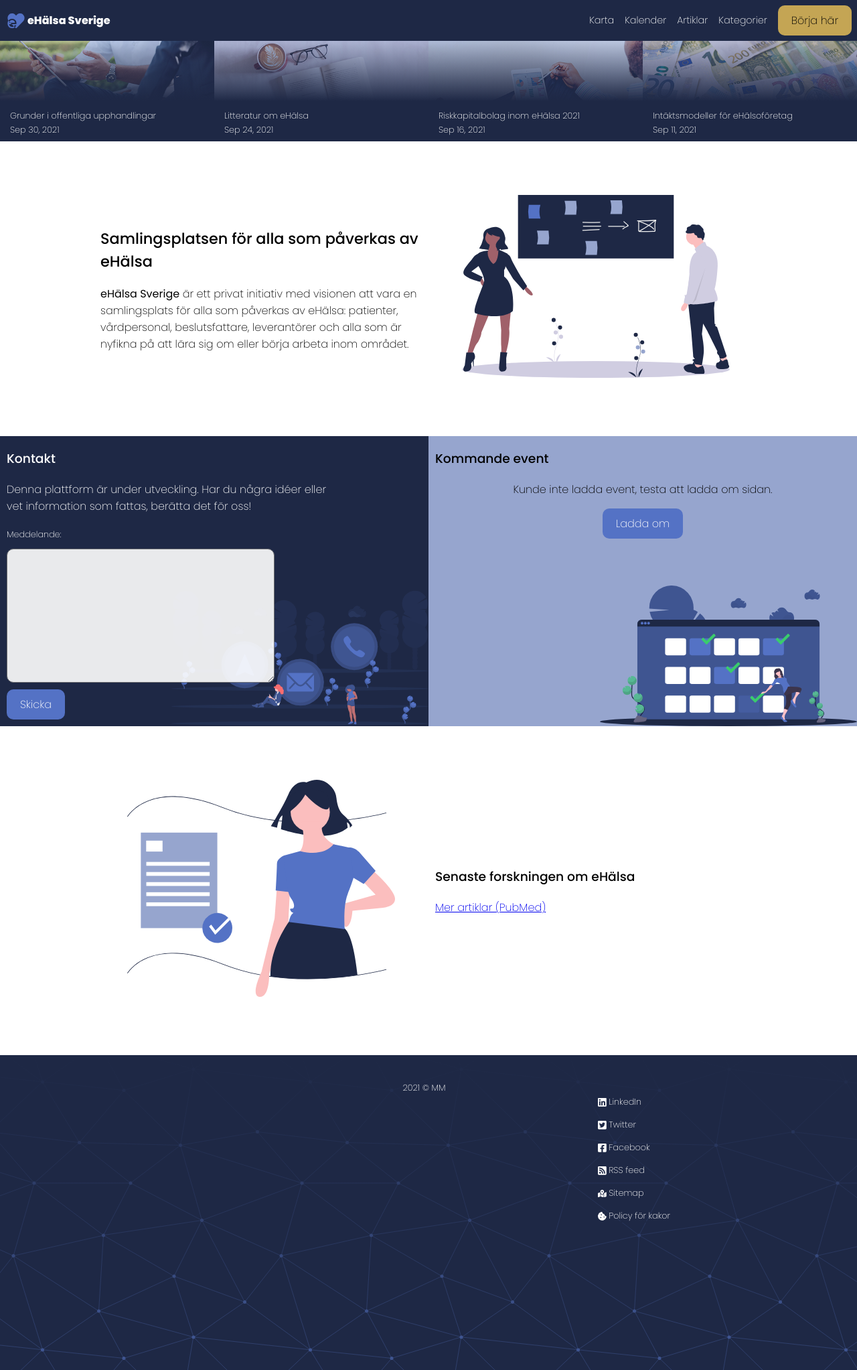
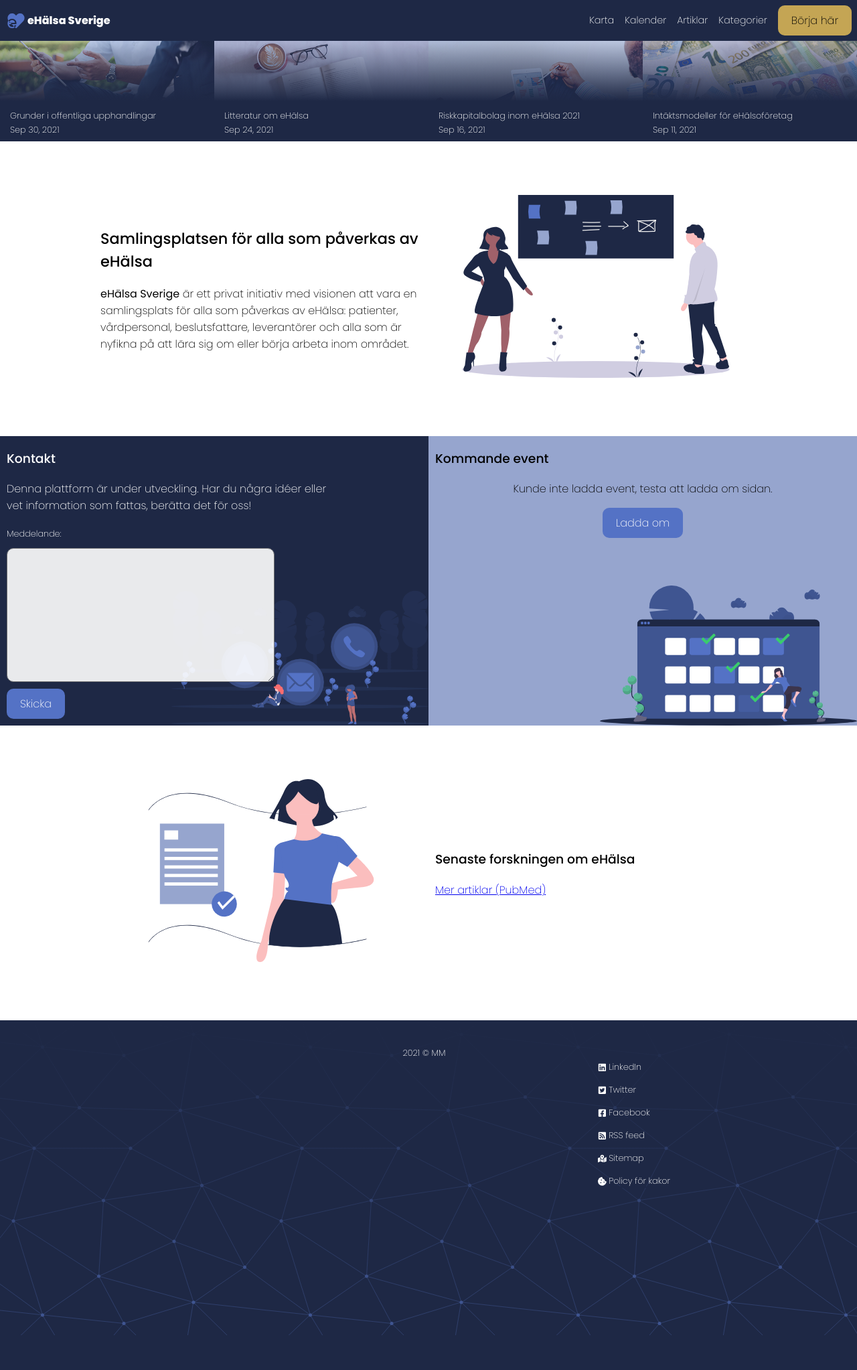
Before and after one commit to teddykladdkak/ehalsa-sverige, a Jekyll site: the page built from index.html, in a window 1280 px wide. Shown: the whole page at 67% size. Built offline with Jekyll 4.4.1, drawn with Linux system fonts in a browser that asks for light colours; comment, search, counter and statistics services are not loaded; after the commit the page ends 1993 px from its top, so only the background shows below that.

Commit message:
Fix
- Stilmall stödjer nu IE lite mer.

```diff
--- a/assets/css/main.css
+++ b/assets/css/main.css
@@ -151,7 +151,6 @@
 }
 .col-2 .col-img img {
     width: 80%;
-    height: auto;
 }
 .col-2 .col-2-in {
     width: 50%;
@@ -181,6 +180,7 @@
 }
 footer svg {
     width: 0.8rem;
+    height: 0.8rem;
     vertical-align: middle;
 }
 #gdpr {
@@ -388,6 +388,7 @@
     cursor: pointer;
 }
 .postwrapper .sticky svg {
+    display: block;
     width: 30px;
     height: 30px;
 }
```
